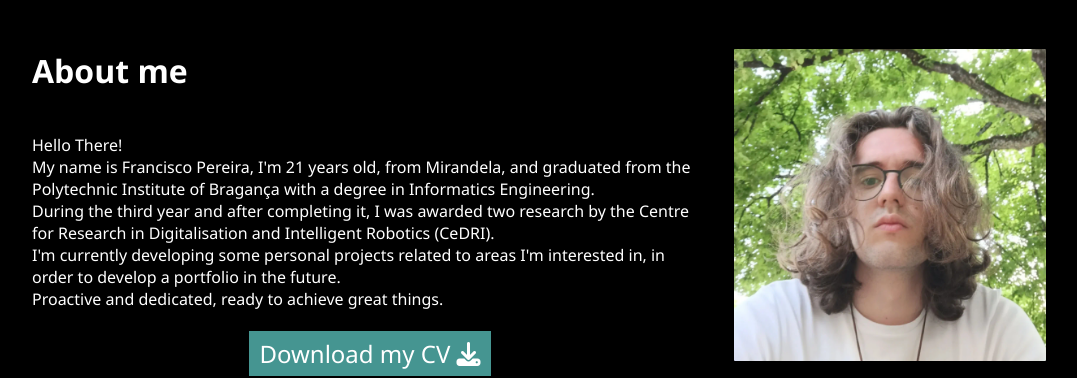
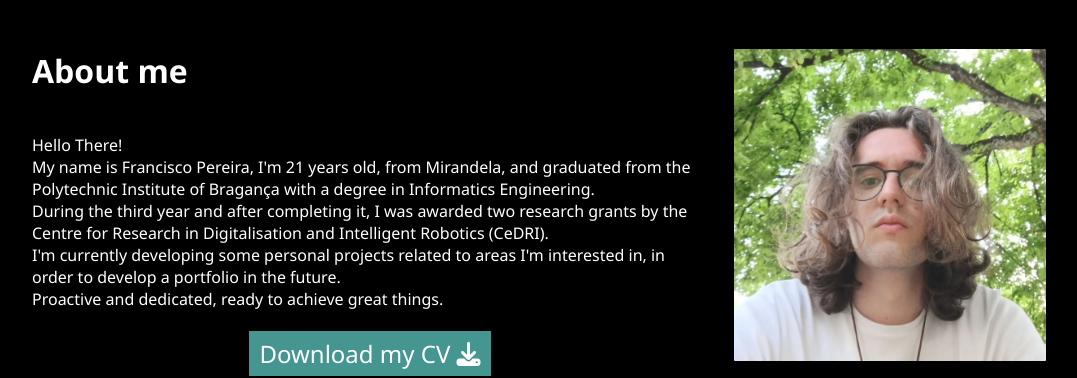
Before and after one commit to ffarps/ffarps.github.io, a plain HTML site: page index.html in a window 1280 px wide. Shown: the part 960-1338 px from the top of the page, without its empty margins (88-1165 px from the left). Drawn offline with Linux system fonts and the light colour scheme; a script that the page names is missing.

Commit message:
update about

```diff
--- a/index.html
+++ b/index.html
@@ -208,7 +208,7 @@
                 Engineering.
                 <br>
                   During the third year and after completing it, I
-                  was awarded two research  by the Centre for Research in
+                  was awarded two research grants by the Centre for Research in
                   Digitalisation and Intelligent Robotics (CeDRI).
                   <br>
                   I'm currently developing some personal projects related to areas
```
